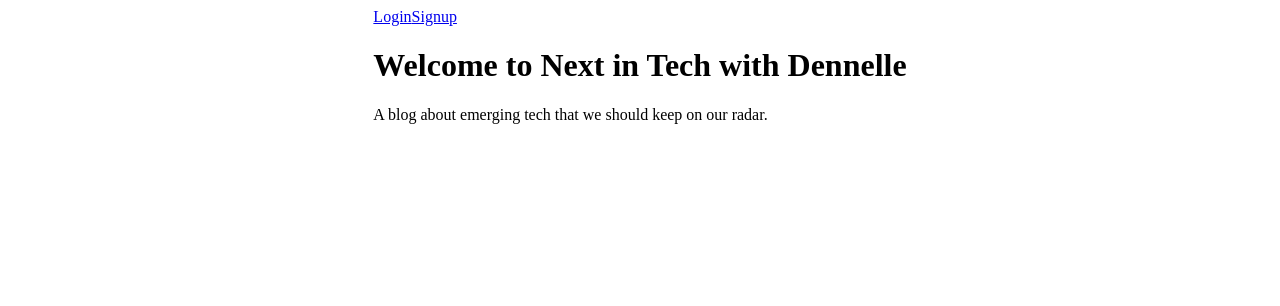
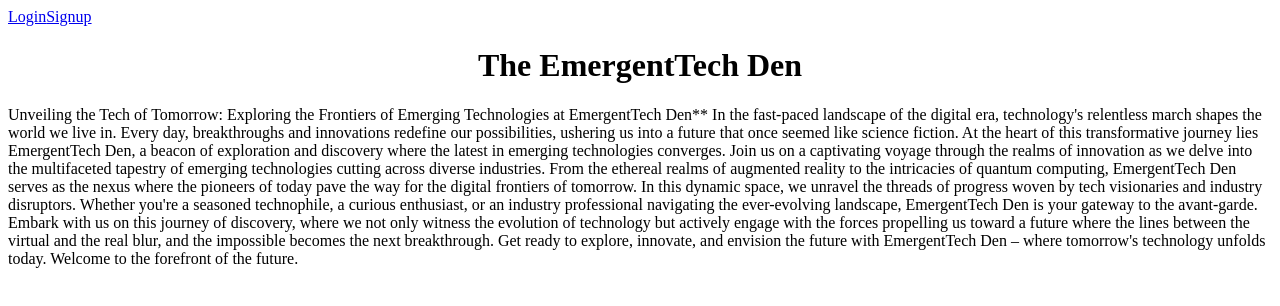
Before and after one commit to Dennelle/mern-blog, a React app: page / in a window 1280 px wide. Shown: the top 306 px of the page. Built offline with nearby package versions, Linux system fonts and the light colour scheme; the HTML template or start-up script is replaced by a standard one.

Commit message:
user can delete a blog post

```diff
--- a/controllers/posts.js
+++ b/controllers/posts.js
@@ -24,9 +24,9 @@ async function index(req, res) {
 
 async function deletePost(req, res) {
   try {
-    const postDoc = await Post.findOne({ "posts._id": req.paramas.id });
-    postDoc.posts.remove(req.params.id);
-    await postDoc.save();
+    console.log("THIS IS THE DELETE CONTROLLER");
+    const postDoc = await Post.findOneAndDelete({ _id: req.params.id });
+    console.log("THIS IS POST DOC", postDoc);
     res.json({ data: "post removed" });
   } catch (error) {
     res.status(400).json(error);
--- a/src/pages/HomePage.jsx
+++ b/src/pages/HomePage.jsx
@@ -1,8 +1,33 @@
 export default function HomePage() {
   return (
     <>
-      <h1>Welcome to Next in Tech with Dennelle</h1>
-      <p>A blog about emerging tech that we should keep on our radar.</p>
+      <h1>The EmergentTech Den</h1>
+      <p>
+        Unveiling the Tech of Tomorrow: Exploring the Frontiers of Emerging
+        Technologies at EmergentTech Den** In the fast-paced landscape of the
+        digital era, technology's relentless march shapes the world we live in.
+        Every day, breakthroughs and innovations redefine our possibilities,
+        ushering us into a future that once seemed like science fiction. At the
+        heart of this transformative journey lies EmergentTech Den, a beacon of
+        exploration and discovery where the latest in emerging technologies
+        converges. Join us on a captivating voyage through the realms of
+        innovation as we delve into the multifaceted tapestry of emerging
+        technologies cutting across diverse industries. From the ethereal realms
+        of augmented reality to the intricacies of quantum computing,
+        EmergentTech Den serves as the nexus where the pioneers of today pave
+        the way for the digital frontiers of tomorrow. In this dynamic space, we
+        unravel the threads of progress woven by tech visionaries and industry
+        disruptors. Whether you're a seasoned technophile, a curious enthusiast,
+        or an industry professional navigating the ever-evolving landscape,
+        EmergentTech Den is your gateway to the avant-garde. Embark with us on
+        this journey of discovery, where we not only witness the evolution of
+        technology but actively engage with the forces propelling us toward a
+        future where the lines between the virtual and the real blur, and the
+        impossible becomes the next breakthrough. Get ready to explore,
+        innovate, and envision the future with EmergentTech Den – where
+        tomorrow's technology unfolds today. Welcome to the forefront of the
+        future.
+      </p>
     </>
   );
 }
```
